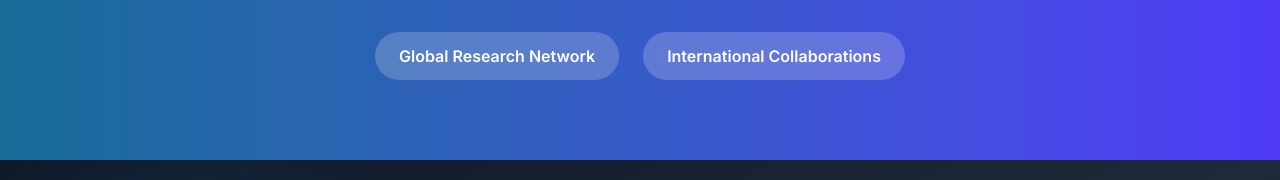
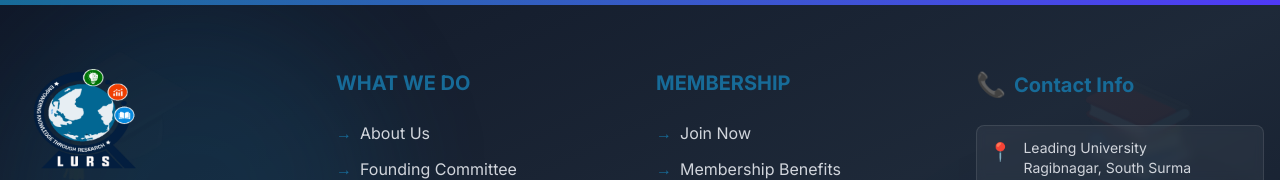
Before and after one commit to BadarHossain1/Lurs-prototype, a Next.js app: page /conferences/international-representation in a window 1280 px wide. Shown: the part 2620-2800 px from the top of the page. Built offline with nearby package versions, Linux system fonts and the light colour scheme.

Commit message:
Updated footer

```diff
--- a/components/AdvisorsCommittees.jsx
+++ b/components/AdvisorsCommittees.jsx
@@ -373,12 +373,7 @@ const AdvisorsCommittees = () => {
                                     >
                                         Apply for Membership
                                     </a>
-                                    <a
-                                        href="/conferences/2nd-student-research-conference"
-                                        className="inline-flex items-center justify-center border-2 border-white text-white px-8 py-4 rounded-full font-bold text-lg hover:bg-white hover:text-[#166a98] transform hover:scale-105 transition-all duration-300"
-                                    >
-                                        Research Opportunities
-                                    </a>
+
                                 </div>
                             </div>
                         </div>
--- a/components/Footer.jsx
+++ b/components/Footer.jsx
@@ -50,7 +50,7 @@ const Footer = () => {
                         }}
                     >
                         <div className="mb-6 group-hover:scale-105 transition-transform duration-300">
-                            <div className="relative w-32 h-32 bg-white/10 backdrop-blur-md rounded-2xl p-4 hover:bg-white/20 transition-all duration-300 border border-white/20">
+                            <div className="relative w-32 h-32">
                                 <Image
                                     src="/apple-touch-icon.png"
                                     alt="LURS Logo"
@@ -88,7 +88,7 @@ const Footer = () => {
                         </div>
                     </div>
 
-                    {/* Column 2 - Quick Links */}
+                    {/* Column 2 - Navigation Menus */}
                     <div
                         style={{
                             opacity: isVisible ? 1 : 0,
@@ -96,51 +96,30 @@ const Footer = () => {
                             transition: 'all 0.6s ease 0.1s'
                         }}
                     >
-                        <h3 className="text-xl font-bold mb-6 text-[#176b98] flex items-center">
-                            <span className="mr-2 text-2xl animate-pulse">⚡</span>
-                            Quick Links
-                        </h3>
+                        <h3 className="text-xl font-bold mb-6 text-[#176b98]">WHAT WE DO</h3>
                         <ul className="space-y-3">
                             <li>
-                                <Link
-                                    href="/about"
-                                    className="text-gray-300 hover:text-white transition-all duration-300 flex items-center group hover:translate-x-2"
-                                >
-                                    <span className="mr-2 text-[#176b98] opacity-0 group-hover:opacity-100 transition-opacity">→</span>
+                                <Link href="/about" className="text-gray-300 hover:text-white transition-all duration-300 flex items-center group">
+                                    <span className="mr-2 text-[#176b98]">→</span>
                                     About Us
                                 </Link>
                             </li>
                             <li>
-                                <Link
-                                    href="/founding-committee"
-                                    className="text-gray-300 hover:text-white transition-all duration-300 flex items-center group hover:translate-x-2"
-                                >
-                                    <span className="mr-2 text-[#176b98] opacity-0 group-hover:opacity-100 transition-opacity">→</span>
+                                <Link href="/founding-committee" className="text-gray-300 hover:text-white transition-all duration-300 flex items-center group">
+                                    <span className="mr-2 text-[#176b98]">→</span>
                                     Founding Committee
                                 </Link>
                             </li>
                             <li>
-                                <Link
-                                    href="/conferences/1st-student-research-conference"
-                                    className="text-gray-300 hover:text-white transition-all duration-300 flex items-center group hover:translate-x-2"
-                                >
-                                    <span className="mr-2 text-[#176b98] opacity-0 group-hover:opacity-100 transition-opacity">→</span>
-                                    Conferences
-                                </Link>
-                            </li>
-                            <li>
-                                <Link
-                                    href="/events/webinars-seminars"
-                                    className="text-gray-300 hover:text-white transition-all duration-300 flex items-center group hover:translate-x-2"
-                                >
-                                    <span className="mr-2 text-[#176b98] opacity-0 group-hover:opacity-100 transition-opacity">→</span>
-                                    Events
+                                <Link href="/advisors-committees" className="text-gray-300 hover:text-white transition-all duration-300 flex items-center group">
+                                    <span className="mr-2 text-[#176b98]">→</span>
+                                    Advisors & Committees
                                 </Link>
                             </li>
                         </ul>
                     </div>
 
-                    {/* Column 3 - Research */}
+                    {/* Column 3 - More Navigation Menus */}
                     <div
                         style={{
                             opacity: isVisible ? 1 : 0,
@@ -148,45 +127,26 @@ const Footer = () => {
                             transition: 'all 0.6s ease 0.2s'
                         }}
                     >
-                        <h3 className="text-xl font-bold mb-6 text-[#176b98] flex items-center">
-                            <span className="mr-2 text-2xl animate-pulse">🔬</span>
-                            Research
-                        </h3>
+
+
+                        <h3 className="text-xl font-bold mb-6  text-[#176b98]">MEMBERSHIP</h3>
                         <ul className="space-y-3">
                             <li>
-                                <Link
-                                    href="/lurssc"
-                                    className="text-gray-300 hover:text-white transition-all duration-300 flex items-center group hover:translate-x-2"
-                                >
-                                    <span className="mr-2 text-[#176b98] opacity-0 group-hover:opacity-100 transition-opacity">→</span>
-                                    Current Projects
+                                <Link href="/membership/join-now" className="text-gray-300 hover:text-white transition-all duration-300 flex items-center group">
+                                    <span className="mr-2 text-[#176b98]">→</span>
+                                    Join Now
                                 </Link>
                             </li>
                             <li>
-                                <Link
-                                    href="/news/newsletters"
-                                    className="text-gray-300 hover:text-white transition-all duration-300 flex items-center group hover:translate-x-2"
-                                >
-                                    <span className="mr-2 text-[#176b98] opacity-0 group-hover:opacity-100 transition-opacity">→</span>
-                                    Publications
+                                <Link href="/membership/benefits" className="text-gray-300 hover:text-white transition-all duration-300 flex items-center group">
+                                    <span className="mr-2 text-[#176b98]">→</span>
+                                    Membership Benefits
                                 </Link>
                             </li>
                             <li>
-                                <Link
-                                    href="/advisors-committees"
-                                    className="text-gray-300 hover:text-white transition-all duration-300 flex items-center group hover:translate-x-2"
-                                >
-                                    <span className="mr-2 text-[#176b98] opacity-0 group-hover:opacity-100 transition-opacity">→</span>
-                                    Collaboration
-                                </Link>
-                            </li>
-                            <li>
-                                <Link
-                                    href="/news/donations"
-                                    className="text-gray-300 hover:text-white transition-all duration-300 flex items-center group hover:translate-x-2"
-                                >
-                                    <span className="mr-2 text-[#176b98] opacity-0 group-hover:opacity-100 transition-opacity">→</span>
-                                    Community Impact
+                                <Link href="/membership/contact" className="text-gray-300 hover:text-white transition-all duration-300 flex items-center group">
+                                    <span className="mr-2 text-[#176b98]">→</span>
+                                    Contact
                                 </Link>
                             </li>
                         </ul>
@@ -235,12 +195,6 @@ const Footer = () => {
                             © 2025 Leading University Research Society. All rights reserved.
                         </p>
                         <div className="flex space-x-6 text-sm">
-                            <Link href="/privacy" className="text-gray-400 hover:text-[#176b98] transition-colors duration-300">
-                                Privacy Policy
-                            </Link>
-                            <Link href="/terms" className="text-gray-400 hover:text-[#176b98] transition-colors duration-300">
-                                Terms of Service
-                            </Link>
                             <Link href="/sitemap" className="text-gray-400 hover:text-[#176b98] transition-colors duration-300">
                                 Sitemap
                             </Link>
--- a/components/InternationalRepresentation.jsx
+++ b/components/InternationalRepresentation.jsx
@@ -162,13 +162,13 @@ const InternationalRepresentation = () => {
                                     </div>
 
                                     {/* Representatives removed by request - reserved for future reuse */}
-                                    <div className="mb-12">
+                                    {/* <div className="mb-12">
                                         <h5 className="text-2xl font-bold text-[var(--primary)] mb-4">Representatives</h5>
                                         <p className="text-sky-700 leading-relaxed text-lg">
                                             The list of representatives has been intentionally removed from this page for a cleaner presentation.
                                             If you want to display representatives in future events, the page supports adding a responsive representatives grid.
                                         </p>
-                                    </div>
+                                    </div> */}
 
                                     {/* Achievements */}
                                     <div className="mb-12">
```
Also changed, not shown: app/events/cultural-social/page.js (+7 -1 lines), components/Navigation.jsx (+4 -4 lines), components/WebinarsSeminars.jsx (+8 -5 lines).
